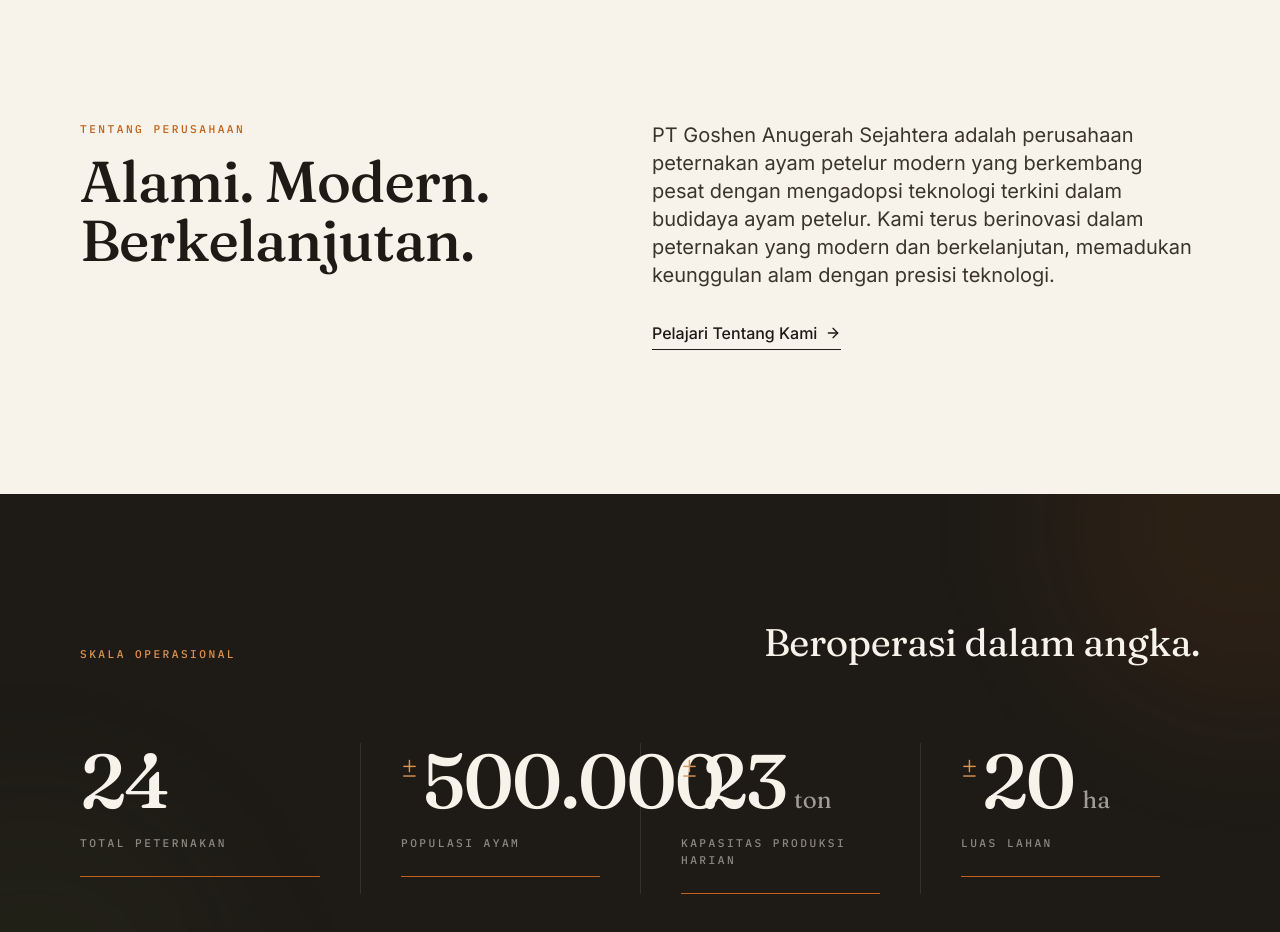
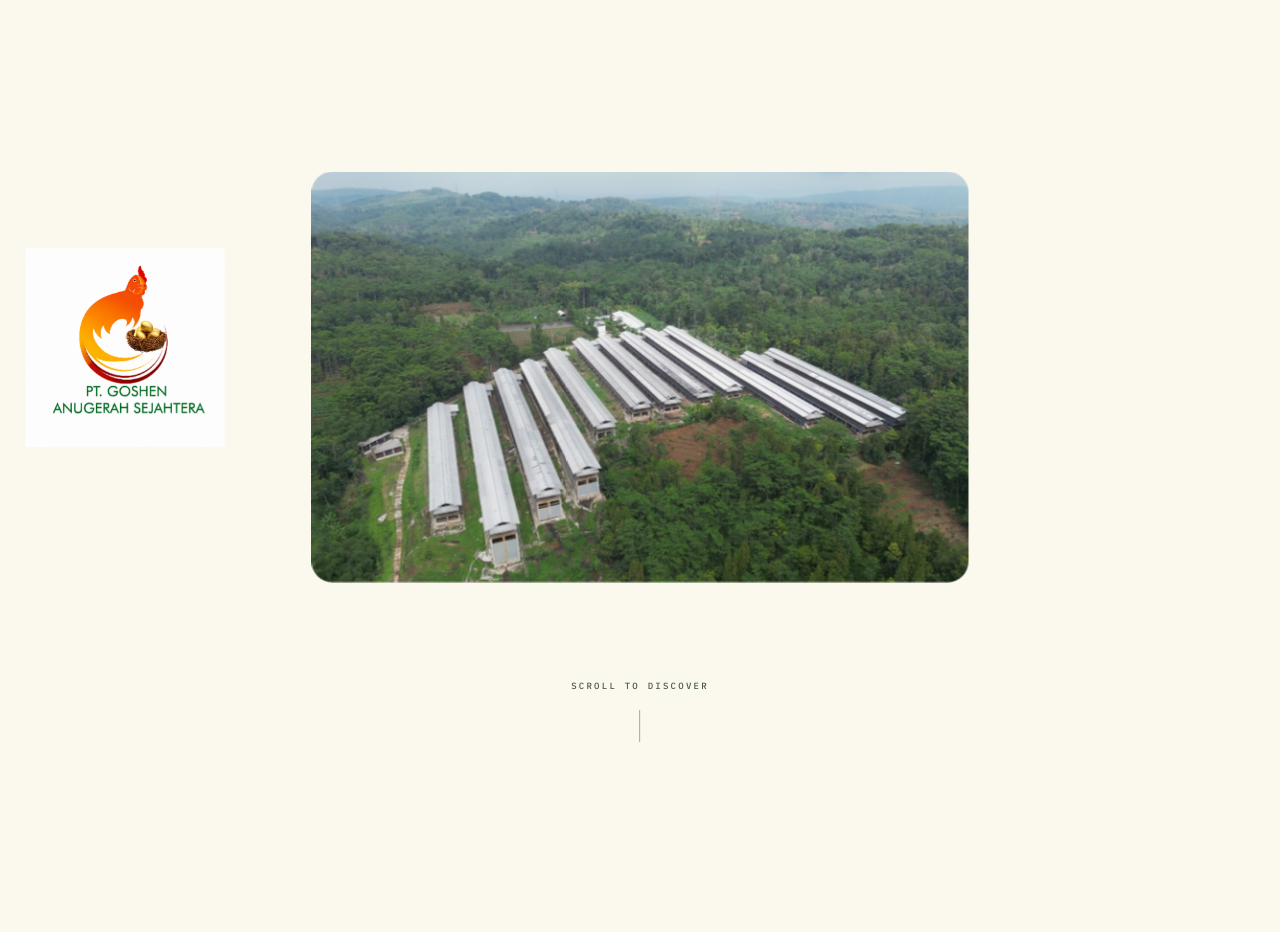
Before and after one commit to ahmadshowi/goshen, a Next.js app: page / in a window 1280 px wide. Shown: the part 900-1832 px from the top of the page. Built offline with nearby package versions, Linux system fonts and the light colour scheme.

Commit message:
update about

```diff
--- a/components/CompanyIntro.tsx
+++ b/components/CompanyIntro.tsx
@@ -1,43 +1,235 @@
 "use client";
 
-import { motion } from "framer-motion";
+import { motion, useScroll, useTransform } from "framer-motion";
 import { ArrowRight } from "lucide-react";
+import { useRef } from "react";
 import { useLanguage } from "@/lib/LanguageContext";
-import SectionHeading from "./SectionHeading";
 
 export default function CompanyIntro() {
   const { t } = useLanguage();
 
+  const sectionRef = useRef<HTMLElement>(null);
+
+  const { scrollYProgress } = useScroll({
+    target: sectionRef,
+    offset: ["start start", "end end"],
+  });
+
+  // =========================================
+  // LOGO ANIMATION
+  // =========================================
+
+  const logoScale = useTransform(
+    scrollYProgress,
+    [0, 0.28],
+    [1, 0.32]
+  );
+
+  const logoY = useTransform(
+    scrollYProgress,
+    [0, 0.32],
+    [0, -110]
+  );
+
+  const logoOpacity = useTransform(
+    scrollYProgress,
+    [0.22, 0.42],
+    [1, 0]
+  );
+
+  // =========================================
+  // COMPANY IMAGE ANIMATION
+  // =========================================
+
+  const imageScale = useTransform(
+    scrollYProgress,
+    [0, 0.58],
+    [0.72, 1]
+  );
+
+  const imageWidth = useTransform(
+    scrollYProgress,
+    [0, 0.58],
+    ["62%", "100%"]
+  );
+
+  const imageHeight = useTransform(
+    scrollYProgress,
+    [0, 0.58],
+    ["62%", "100%"]
+  );
+
+  const imageRadius = useTransform(
+    scrollYProgress,
+    [0, 0.58],
+    [32, 0]
+  );
+
+  // =========================================
+  // IMAGE OVERLAY
+  // =========================================
+
+  const overlayOpacity = useTransform(
+    scrollYProgress,
+    [0.4, 0.7],
+    [0.05, 0.62]
+  );
+
+  // =========================================
+  // ABOUT CONTENT ANIMATION
+  // =========================================
+
+  const contentOpacity = useTransform(
+    scrollYProgress,
+    [0.58, 0.73],
+    [0, 1]
+  );
+
+  const contentY = useTransform(
+    scrollYProgress,
+    [0.58, 0.73],
+    [60, 0]
+  );
+
+  // =========================================
+  // RETURN
+  // =========================================
+
   return (
-    <section id="about" className="relative py-28 md:py-36 bg-cream">
-      <div className="container-editorial">
-        <div className="grid grid-cols-1 lg:grid-cols-12 gap-10 lg:gap-6">
-          <div className="lg:col-span-5">
-            <SectionHeading eyebrow={t.intro.eyebrow} heading={t.intro.heading} />
-          </div>
-          <div className="lg:col-span-6 lg:col-start-7 flex flex-col justify-end">
-            <motion.p
-              initial={{ opacity: 0, y: 20 }}
-              whileInView={{ opacity: 1, y: 0 }}
-              viewport={{ once: true, margin: "-80px" }}
-              transition={{ duration: 0.7, ease: [0.22, 1, 0.36, 1] }}
-              className="text-lg md:text-xl text-charcoal-soft leading-relaxed font-body"
-            >
+    <section
+      ref={sectionRef}
+      id="about"
+      className="relative h-[280vh] bg-[#FBF8EE]"
+    >
+      {/* =========================================
+          STICKY EXPERIENCE
+      ========================================== */}
+
+      <div className="sticky top-0 flex h-screen items-center justify-center overflow-hidden">
+
+        {/* =========================================
+            BACKGROUND
+        ========================================== */}
+
+        <div className="absolute inset-0 bg-[#FBF8EE]" />
+
+        {/* =========================================
+            COMPANY IMAGE
+        ========================================== */}
+
+        <motion.div
+          style={{
+            width: imageWidth,
+            height: imageHeight,
+            scale: imageScale,
+            borderRadius: imageRadius,
+          }}
+          className="absolute overflow-hidden"
+        >
+          <img
+            src="/images/company.jpg"
+            alt="Peternakan PT Goshen Anugerah Sejahtera"
+            className="h-full w-full object-cover"
+          />
+
+          {/* Dark overlay */}
+          <motion.div
+            style={{
+              opacity: overlayOpacity,
+            }}
+            className="absolute inset-0 bg-[#172015]"
+          />
+        </motion.div>
+
+        {/* =========================================
+            LOGO
+        ========================================== */}
+
+        <motion.div
+          style={{
+            scale: logoScale,
+            y: logoY,
+            opacity: logoOpacity,
+          }}
+          className="relative z-20 flex items-center justify-center"
+        >
+          <img
+            src="/images/logo.png"
+            alt="PT Goshen Anugerah Sejahtera"
+            className="w-52 md:w-72 lg:w-80"
+          />
+        </motion.div>
+
+        {/* =========================================
+            ABOUT CONTENT
+        ========================================== */}
+
+        <motion.div
+          style={{
+            opacity: contentOpacity,
+            y: contentY,
+          }}
+          className="relative z-30 mx-auto w-full max-w-7xl px-6 md:px-10 lg:px-16"
+        >
+          <div className="max-w-3xl text-[#FBF8EE]">
+
+            {/* Eyebrow */}
+            <p className="mb-5 font-mono text-[10px] uppercase tracking-[0.25em] text-[#E8B06C] md:text-[11px]">
+              {t.intro.eyebrow}
+            </p>
+
+            {/* Heading */}
+            <h2 className="font-display text-5xl font-medium leading-[0.95] tracking-[-0.04em] md:text-7xl lg:text-8xl">
+              {t.intro.heading}
+            </h2>
+
+            {/* Description */}
+            <p className="mt-7 max-w-2xl text-base leading-relaxed text-[#FBF8EE]/80 md:mt-8 md:text-xl">
               {t.intro.body}
-            </motion.p>
-            <motion.a
-              initial={{ opacity: 0, y: 20 }}
-              whileInView={{ opacity: 1, y: 0 }}
-              viewport={{ once: true, margin: "-80px" }}
-              transition={{ duration: 0.7, delay: 0.15, ease: [0.22, 1, 0.36, 1] }}
+            </p>
+
+            {/* CTA */}
+            <a
               href="#business"
-              className="group mt-8 inline-flex items-center gap-2 text-charcoal font-medium border-b border-charcoal pb-1 w-fit transition-colors duration-300 hover:text-rust-400 hover:border-rust-400"
+              className="group mt-8 inline-flex items-center gap-3 border-b border-[#FBF8EE]/60 pb-2 text-sm font-medium text-[#FBF8EE] transition-colors hover:border-[#E8B06C] hover:text-[#E8B06C]"
             >
               {t.intro.cta}
-              <ArrowRight size={16} className="transition-transform duration-300 group-hover:translate-x-1" />
-            </motion.a>
+
+              <ArrowRight
+                size={17}
+                className="transition-transform duration-300 group-hover:translate-x-1"
+              />
+            </a>
           </div>
-        </div>
+        </motion.div>
+
+        {/* =========================================
+            SCROLL INDICATOR
+        ========================================== */}
+
+        <motion.div
+          style={{
+            opacity: logoOpacity,
+          }}
+          className="absolute bottom-8 left-1/2 z-30 -translate-x-1/2 text-center md:bottom-10"
+        >
+          <div className="font-mono text-[9px] uppercase tracking-[0.25em] text-[#4B5A44]">
+            Scroll to discover
+          </div>
+
+          <motion.div
+            animate={{
+              y: [0, 7, 0],
+            }}
+            transition={{
+              duration: 1.6,
+              repeat: Infinity,
+              ease: "easeInOut",
+            }}
+            className="mx-auto mt-3 h-8 w-px bg-[#23361F]/40"
+          />
+        </motion.div>
+
       </div>
     </section>
   );
```
Also changed, not shown: public/images/company.jpg (added), public/images/logo.png (added).
